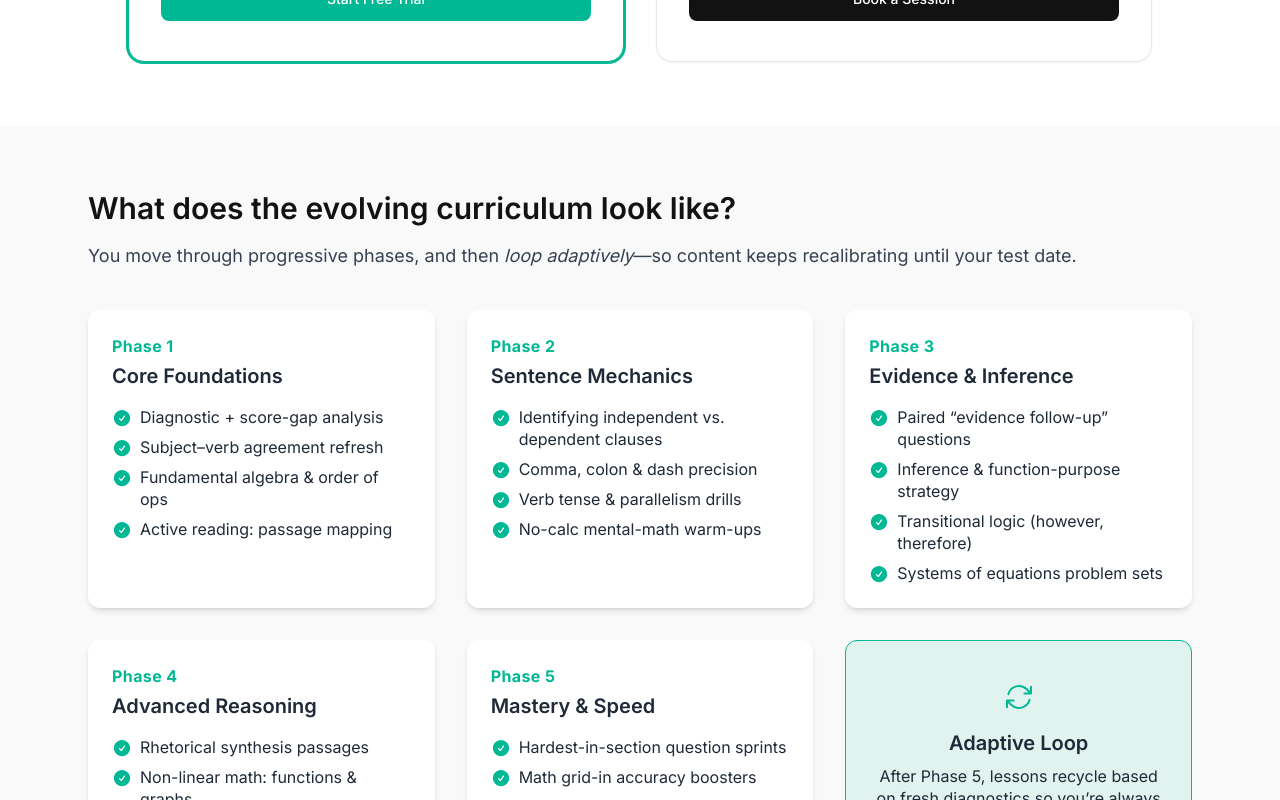
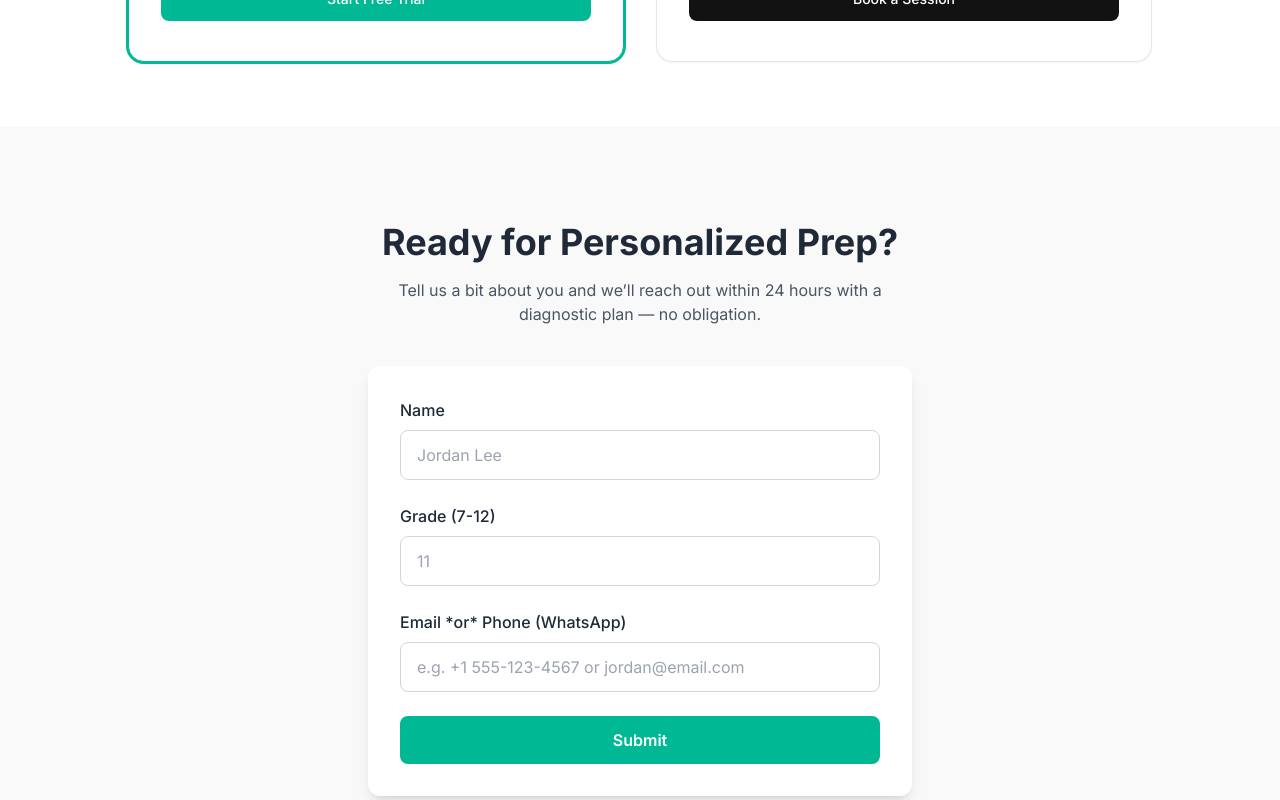
Before and after one commit to satinsiders/daily-care-landing, a Next.js app: page / in a window 1280 px wide. Shown: the part 5180-5980 px from the top of the page. Built offline with nearby package versions, Linux system fonts and the light colour scheme.

Commit message:
Update index.js with LeadForm show

```diff
--- a/pages/index.js
+++ b/pages/index.js
@@ -34,6 +34,7 @@ export default function Home() {
         <HowItWorks />
         <Features />
         <Pricing />
+        <LeadForm />
         <Curriculum />
         <ComparisonTable />
         <Testimonials />
```
